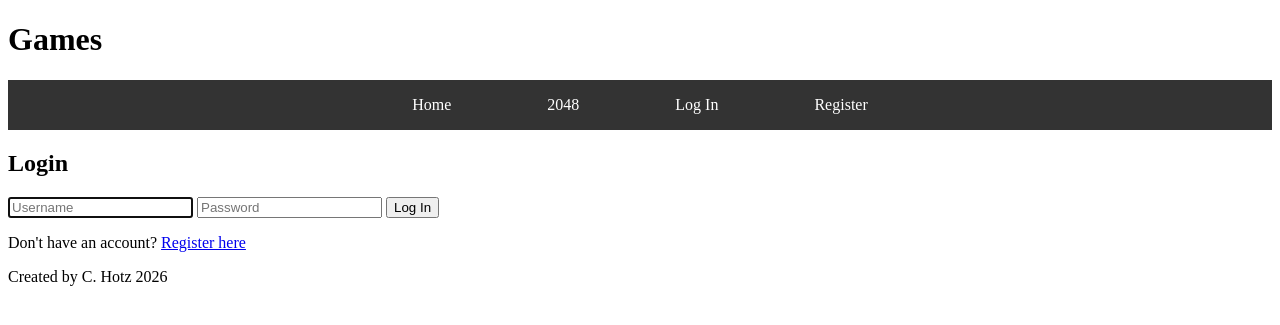
After one commit to carleyhotz/CS50-Final-Project, a Flask app: page /login in a window 1280 px wide. The commit adds this page. Shown: the top 325 px of the page. Run offline with Flask 3, Linux system fonts and the light colour scheme; some libraries are stand-ins or nearby versions.

Commit message:
addded login, register, and logout html and routes, created games.db and users and scores tables

```diff
--- a/app.py
+++ b/app.py
@@ -1,6 +1,12 @@
-from flask import Flask, render_template
+from flask import Flask, render_template, request, redirect, session, abort
+from werkzeug.security import check_password_hash, generate_password_hash
+from cs50 import SQL
 
 app = Flask(__name__)
+
+app.secret_key = "cs50finalproject"
+
+db = SQL("sqlite:///games.db")
 
 
 @app.route("/")
@@ -11,3 +17,95 @@ def index():
 @app.route("/2048")
 def G_2048():
     return render_template("2048.html")
+
+
+@app.route("/login", methods=["GET", "POST"])
+def login():
+    # Forget any user_id
+    session.clear()
+
+    # User reached route via POST (as by submitting a form via POST)
+    if request.method == "POST":
+        # Ensure username was submitted
+        if not request.form.get("username"):
+            abort(400)
+
+        # Ensure password was submitted
+        elif not request.form.get("password"):
+            abort(400)
+
+        # Query database for username
+        rows = db.execute(
+            "SELECT * FROM users WHERE username = ?", request.form.get("username")
+        )
+
+        # Ensure username exists and password is correct
+        if len(rows) != 1:
+            abort(401)
+        if not check_password_hash(rows[0]["hash"], request.form.get("password")):
+            abort(401)
+
+        # Remember which user has logged in
+        session["user_id"] = rows[0]["id"]
+
+        # Redirect user to home page
+        return redirect("/")
+
+    # User reached route via GET (as by clicking a link or via redirect)
+    else:
+        return render_template("login.html")
+
+
+@app.route("/register", methods=["GET", "POST"])
+def register():
+    # Forget any user_id
+    session.clear()
+
+    # User reached route via POST (as by submitting a form via POST)
+    if request.method == "POST":
+        # Ensure username was submitted
+        if not request.form.get("username"):
+            abort(400)
+
+        # Ensure password was submitted
+        elif not request.form.get("password"):
+            abort(400)
+
+        # Ensure password was confirmed
+        elif not request.form.get("confirmation"):
+            abort(400)
+
+        # Ensure password and confirmed password match
+        elif request.form.get("password") != request.form.get("confirmation"):
+            abort(400)
+
+        # Hash password
+        hashed_password = generate_password_hash(request.form.get("password"))
+
+        # Insert username and password into db
+        try:
+            db.execute("INSERT INTO users (username, hash) VALUES (?, ?)",
+                       request.form.get("username"), hashed_password)
+        # If username taken, apologize
+        except ValueError:
+            abort(400)
+
+        # Log user in
+        rows = db.execute("SELECT id FROM users WHERE username == ?", request.form.get("username"))
+        session["user_id"] = rows[0]["id"]
+
+        # Redirect user to home page
+        return redirect("/")
+
+    # User reached route via GET (as by clicking a link or via redirect)
+    else:
+        return render_template("register.html")
+
+
+@app.route("/logout")
+def logout():
+    # Forget any user_id
+    session.clear()
+
+    # Redirect user to login form
+    return redirect("/")
--- a/templates/layout.html
+++ b/templates/layout.html
@@ -17,6 +17,12 @@
             <ul>
                 <li><a href="/">Home</a></li>
                 <li><a href="/2048">2048</a></li>
+                {% if session.get("user_id") %}
+                    <li><a href="/logout">Log Out</a></li>
+                {% else %}
+                    <li><a href="/login">Log In</a></li>
+                    <li><a href="/register">Register</a></li>
+                {% endif %}
             </ul>
         </nav>
     </header>
--- /dev/null
+++ b/templates/login.html
@@ -0,0 +1,20 @@
+{% extends "layout.html" %}
+
+{% block link %}
+<link href="../static/account.css" rel="stylesheet">
+{% endblock %}
+
+{% block title %}Login{% endblock %}
+
+{% block main %}
+    <div class="container">
+        <h2>Login</h2>
+        <form action="/login" method="post">
+            <input autocomplete="off" autofocus name="username" placeholder="Username" type="text">
+            <input name="password" placeholder="Password" type="password">
+            <button type="submit">Log In</button>
+        </form>
+        <p>Don't have an account? <a href="/register">Register here</a></p>
+    </div>
+
+{% endblock %}
```
Also changed, not shown: templates/register.html (added, +21 -0 lines), games.db (added), static/account.css (added).
